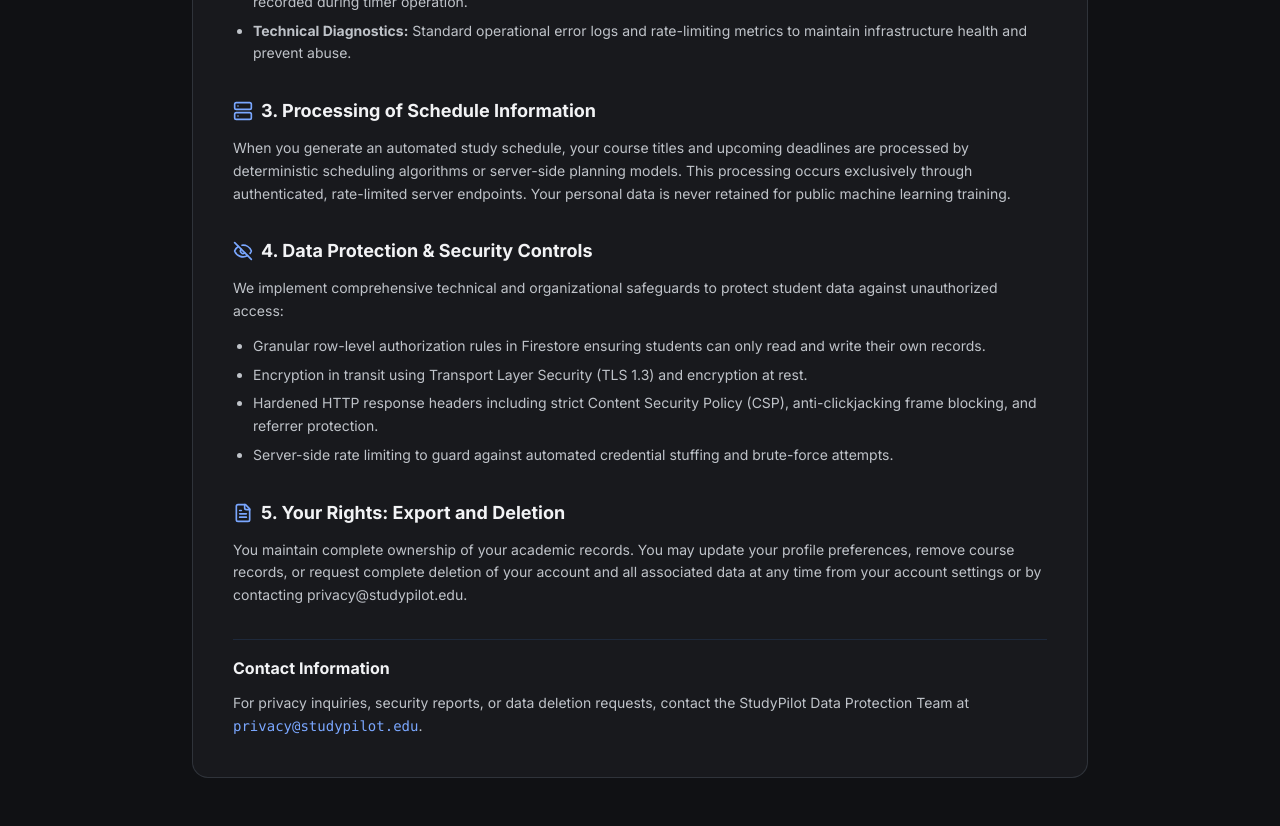
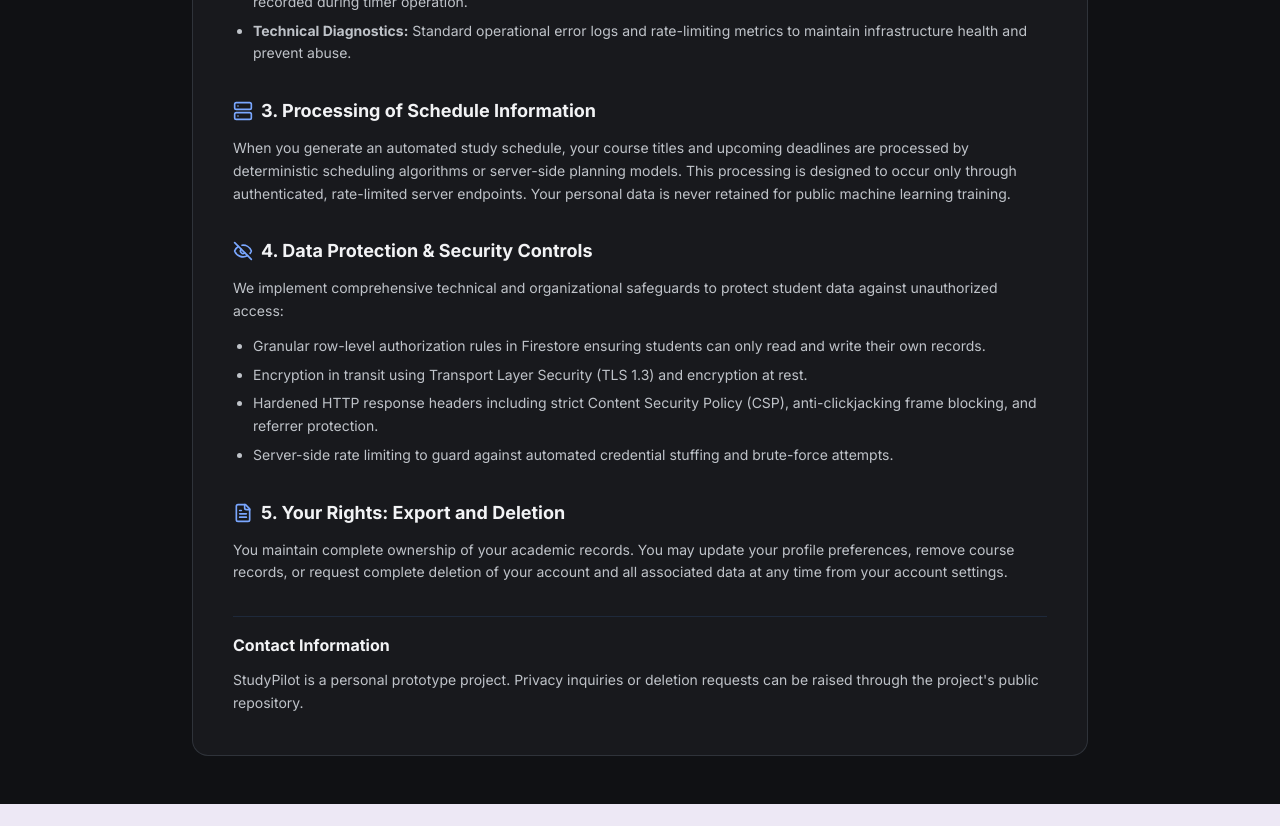
Before and after one commit to KhuranaCode/Studypilot, a React (Vite) app: page /privacy in a window 1280 px wide. Shown: the part 760-1586 px from the top of the page. After the commit the page ends 1564 px from the top, so only its background shows below. Built offline with nearby package versions, Linux system fonts and the light colour scheme; no server answers.

Commit message:
Privacy: remove unverified DPO contact, soften unverifiable processing guarantee
Updated language for clarity and removed email contact.

```diff
--- a/src/pages/PrivacyPage.tsx
+++ b/src/pages/PrivacyPage.tsx
@@ -105,7 +105,7 @@ export const PrivacyPage: React.FC = () => {
               3. Processing of Schedule Information
             </h2>
             <p>
-              When you generate an automated study schedule, your course titles and upcoming deadlines are processed by deterministic scheduling algorithms or server-side planning models. This processing occurs exclusively through authenticated, rate-limited server endpoints. Your personal data is never retained for public machine learning training.
+              When you generate an automated study schedule, your course titles and upcoming deadlines are processed by deterministic scheduling algorithms or server-side planning models. This processing is designed to occur only through authenticated, rate-limited server endpoints. Your personal data is never retained for public machine learning training.
             </p>
           </section>
 
@@ -133,7 +133,7 @@ export const PrivacyPage: React.FC = () => {
               5. Your Rights: Export and Deletion
             </h2>
             <p>
-              You maintain complete ownership of your academic records. You may update your profile preferences, remove course records, or request complete deletion of your account and all associated data at any time from your account settings or by contacting privacy@studypilot.edu.
+              You maintain complete ownership of your academic records. You may update your profile preferences, remove course records, or request complete deletion of your account and all associated data at any time from your account settings.
             </p>
           </section>
 
@@ -141,8 +141,8 @@ export const PrivacyPage: React.FC = () => {
           <section className="space-y-3 pt-4 border-t border-slate-200 dark:border-slate-800">
             <h2 className="text-base font-bold text-slate-900 dark:text-[#F2F3F5]">Contact Information</h2>
             <p>
-              For privacy inquiries, security reports, or data deletion requests, contact the StudyPilot Data Protection Team at{' '}
-              <span className="font-mono text-pilot-deep dark:text-[#7AA7FF]">privacy@studypilot.edu</span>.
+              StudyPilot is a personal prototype project. Privacy inquiries or deletion requests
+              can be raised through the project's public repository.
             </p>
           </section>
         </div>
```
